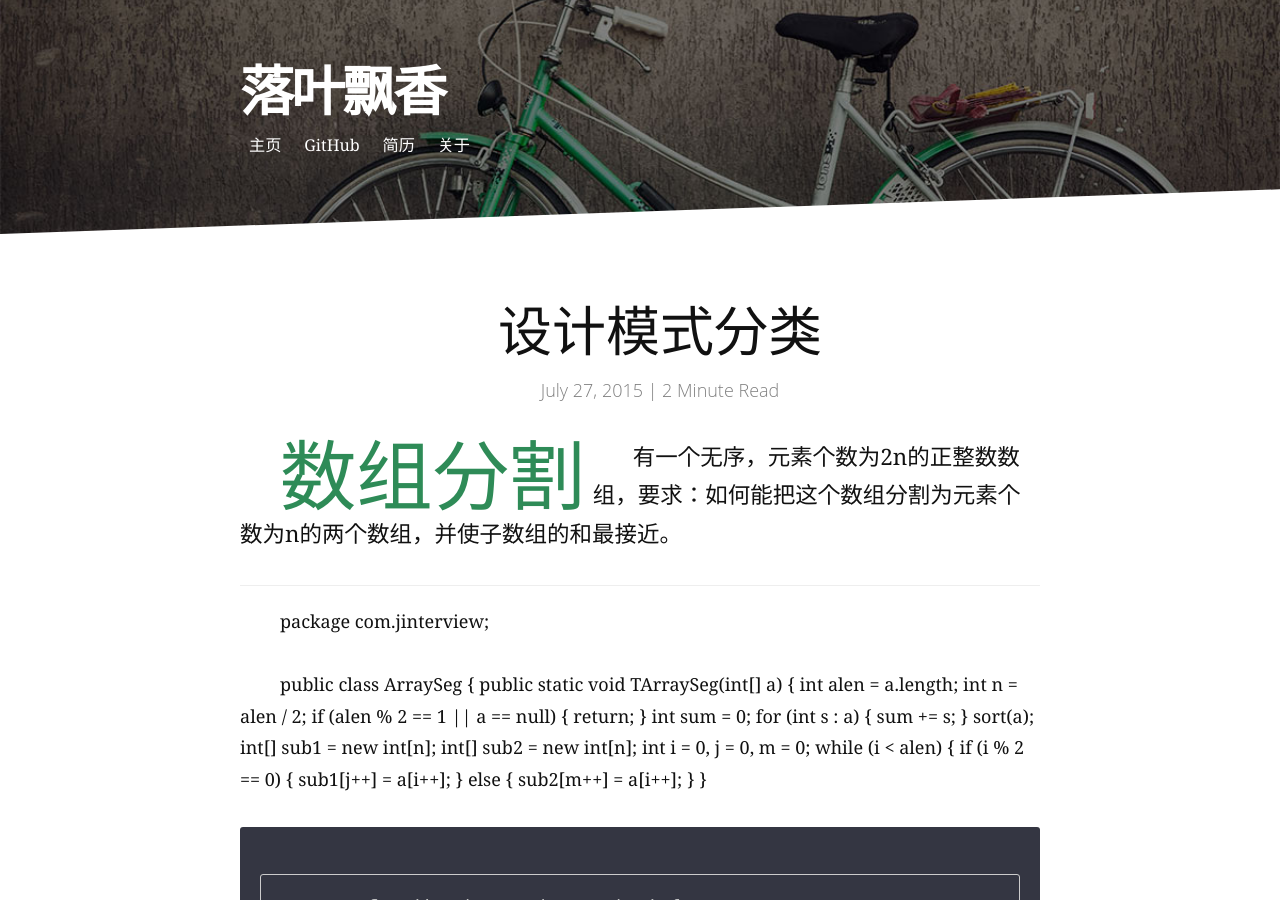
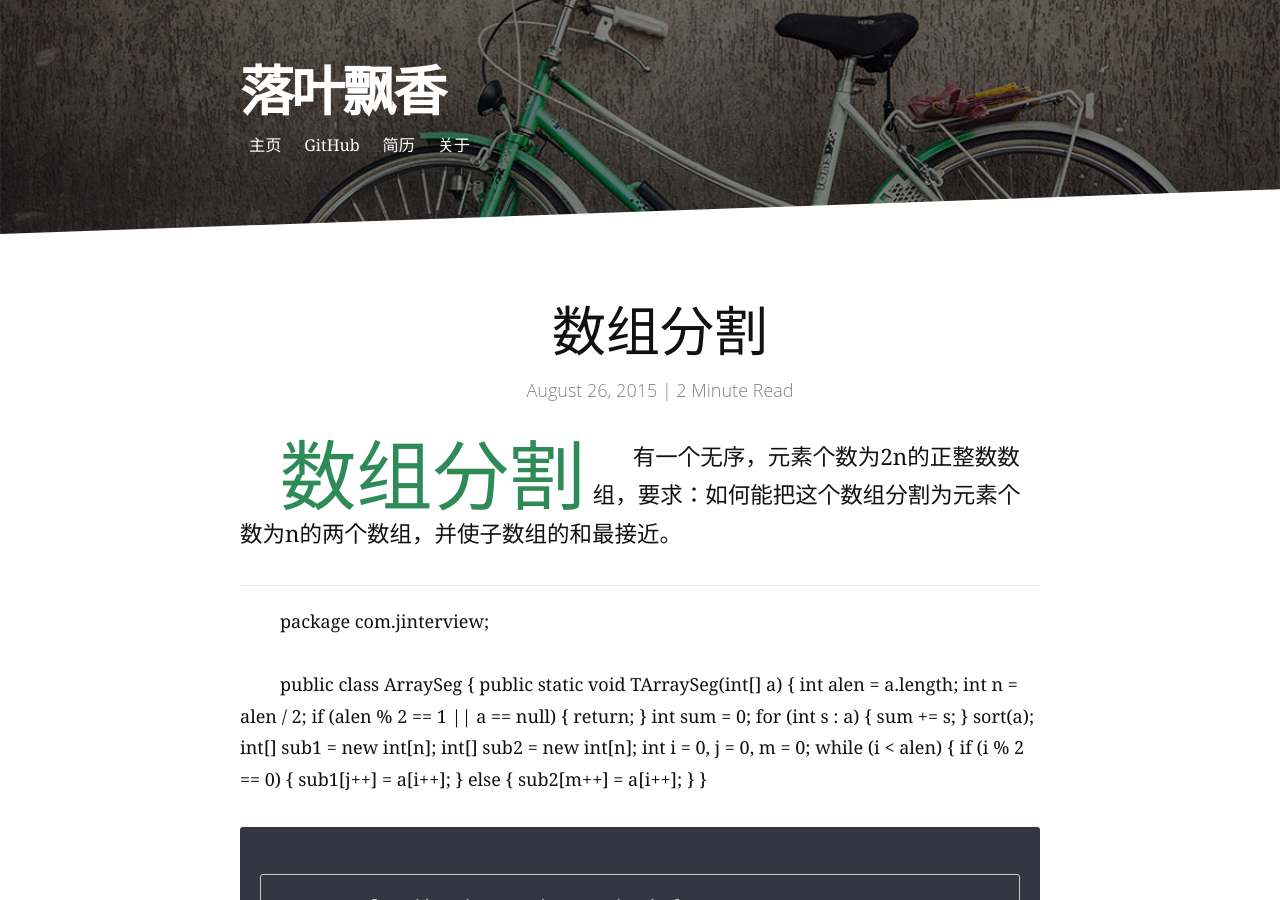
Before and after one commit to luonaibin/luonaibin.github.io, a Jekyll site: the page built from _posts/2015-08-25-java-ArraySegment.markdown, in a window 1280 px wide and 900 px high. Built offline with Jekyll 4.4.1, drawn with Linux system fonts in a browser that asks for light colours; Markdown is read by kramdown in place of the engine named in the settings.

Commit message:
update arraysegment

```diff
--- a/_posts/2015-08-25-java-ArraySegment.markdown
+++ b/_posts/2015-08-25-java-ArraySegment.markdown
@@ -1,7 +1,7 @@
 ---
 layout:     post
-title:      "设计模式分类"
-date:       2015-07-27
+title:      "数组分割"
+date:       2015-08-26
 ---
 
 <style type="text/css">
```
